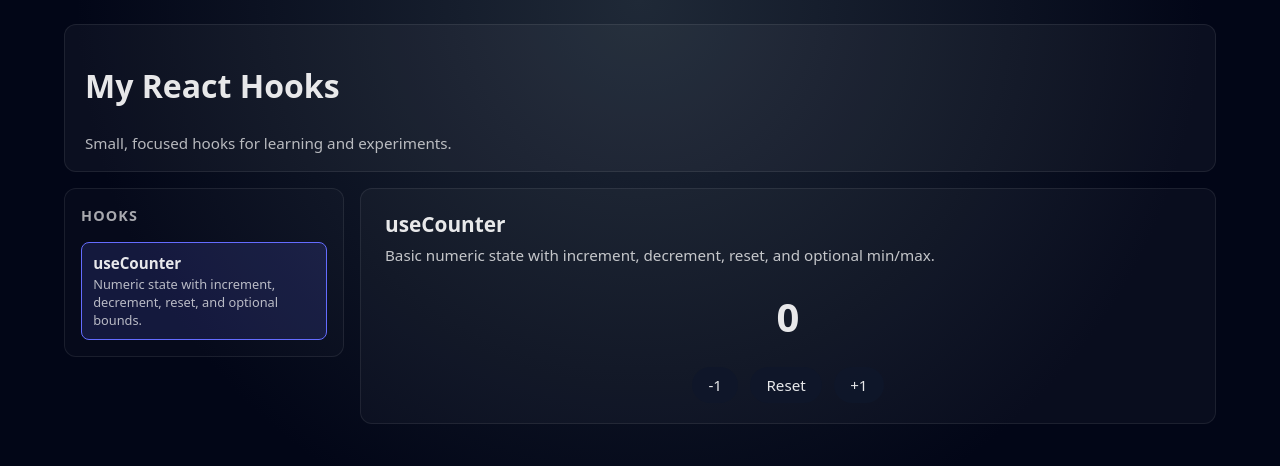
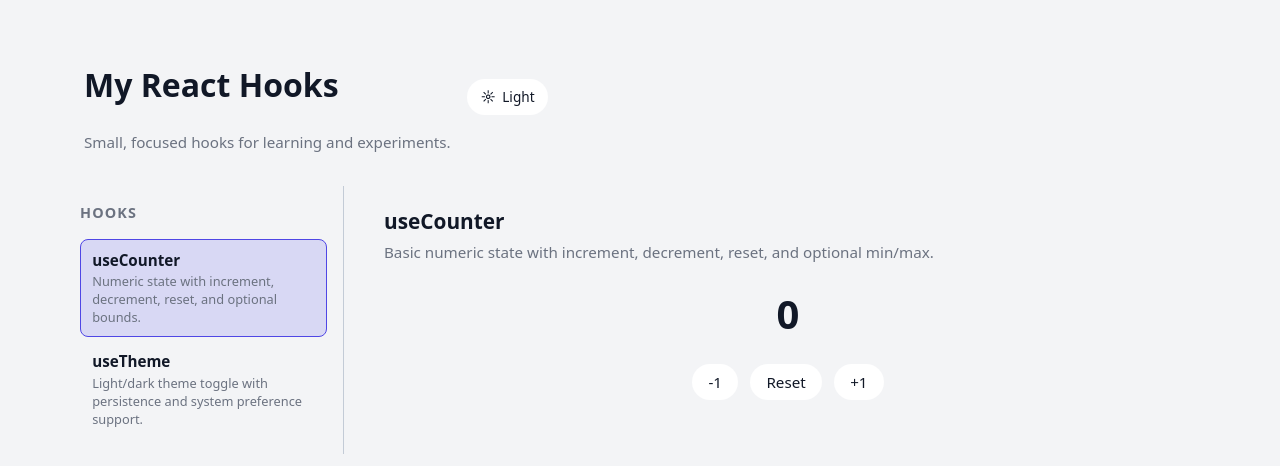
Before and after one commit to antoniwan/my-react-hooks, a React (Vite) app: page / in a window 1280 px wide. Shown: the top 466 px of the page. Built offline with nearby package versions, Linux system fonts and the light colour scheme.

Commit message:
Enhance theme support and styling; added theme toggle functionality and updated CSS variables for improved design consistency across light and dark modes.

```diff
--- a/src/App.css
+++ b/src/App.css
@@ -9,9 +9,9 @@
 
 .app-header {
   padding: 1rem 1.25rem;
-  border-radius: 0.75rem;
-  background: rgba(255, 255, 255, 0.04);
-  border: 1px solid rgba(255, 255, 255, 0.08);
+  display: flex;
+  align-items: center;
+  justify-content: space-between;
 }
 
 .header-inner {
@@ -23,7 +23,7 @@
 
 .header-subtitle {
   margin: 0.25rem 0 0;
-  color: rgba(255, 255, 255, 0.7);
+  color: var(--text-muted);
   font-size: 0.95rem;
 }
 
@@ -36,16 +36,11 @@
 
 .app-sidebar {
   padding: 1rem;
-  border-radius: 0.75rem;
-  background: rgba(255, 255, 255, 0.02);
-  border: 1px solid rgba(255, 255, 255, 0.08);
+  border-right: 1px solid var(--border-subtle);
 }
 
 .app-main {
   padding: 1.25rem 1.5rem;
-  border-radius: 0.75rem;
-  background: rgba(255, 255, 255, 0.03);
-  border: 1px solid rgba(255, 255, 255, 0.08);
 }
 
 .hook-list {
@@ -59,7 +54,7 @@
   font-size: 0.9rem;
   text-transform: uppercase;
   letter-spacing: 0.08em;
-  color: rgba(255, 255, 255, 0.65);
+  color: var(--text-muted);
 }
 
 .hook-list ul {
@@ -84,13 +79,13 @@
 }
 
 .hook-list-item:hover {
-  border-color: rgba(100, 108, 255, 0.7);
-  background: rgba(100, 108, 255, 0.08);
+  border-color: var(--accent);
+  background: var(--accent-soft);
 }
 
 .hook-list-item.is-active {
-  border-color: rgba(100, 108, 255, 1);
-  background: rgba(100, 108, 255, 0.15);
+  border-color: var(--accent);
+  background: var(--accent-soft-strong);
 }
 
 .hook-name {
@@ -100,7 +95,7 @@
 
 .hook-description {
   font-size: 0.8rem;
-  color: rgba(255, 255, 255, 0.7);
+  color: var(--text-muted);
 }
 
 .hook-demo {
@@ -116,7 +111,7 @@
 
 .hook-demo-description {
   margin: 0.25rem 0 0;
-  color: rgba(255, 255, 255, 0.75);
+  color: var(--text-muted);
   font-size: 0.95rem;
 }
 
@@ -132,6 +127,21 @@
   gap: 0.75rem;
 }
 
+.theme-toggle {
+  display: inline-flex;
+  align-items: center;
+  gap: 0.4rem;
+  padding-inline: 0.8rem;
+}
+
+.theme-toggle-icon {
+  font-size: 0.9rem;
+}
+
+.theme-toggle-label {
+  font-size: 0.85rem;
+}
+
 @media (max-width: 768px) {
   .app-shell {
     padding: 1rem;
--- a/src/App.tsx
+++ b/src/App.tsx
@@ -2,6 +2,8 @@ import { useState } from 'react'
 import './App.css'
 import { Layout } from './components/Layout'
 import { CounterDemo } from './components/CounterDemo'
+import { ThemeToggleDemo } from './components/ThemeToggleDemo'
+import { useTheme } from './hooks/useTheme'
 
 type HookExample = {
   id: string
@@ -15,10 +17,16 @@ const HOOKS: HookExample[] = [
     name: 'useCounter',
     description: 'Numeric state with increment, decrement, reset, and optional bounds.',
   },
+  {
+    id: 'useTheme',
+    name: 'useTheme',
+    description: 'Light/dark theme toggle with persistence and system preference support.',
+  },
 ]
 
 function App() {
   const [selectedHookId, setSelectedHookId] = useState<string>(HOOKS[0]?.id ?? 'useCounter')
+  const { theme, toggleTheme } = useTheme()
 
   const selectedHook = HOOKS.find((hook) => hook.id === selectedHookId) ?? HOOKS[0]
 
@@ -30,6 +38,19 @@ function App() {
             <h1>My React Hooks</h1>
             <p className="header-subtitle">Small, focused hooks for learning and experiments.</p>
           </div>
+          <button
+            type="button"
+            className="theme-toggle"
+            onClick={toggleTheme}
+            aria-label={theme === 'dark' ? 'Switch to light theme' : 'Switch to dark theme'}
+          >
+            <span className="theme-toggle-icon" aria-hidden="true">
+              {theme === 'dark' ? '☾' : '☼'}
+            </span>
+            <span className="theme-toggle-label">
+              {theme === 'dark' ? 'Dark' : 'Light'}
+            </span>
+          </button>
         </div>
       }
       sidebar={
@@ -55,6 +76,7 @@ function App() {
       }
     >
       {selectedHook?.id === 'useCounter' && <CounterDemo />}
+      {selectedHook?.id === 'useTheme' && <ThemeToggleDemo theme={theme} toggleTheme={toggleTheme} />}
     </Layout>
   )
 }
--- /dev/null
+++ b/src/components/ThemeToggleDemo.tsx
@@ -0,0 +1,29 @@
+import type { Theme } from '../hooks/useTheme'
+
+type ThemeToggleDemoProps = {
+  theme: Theme
+  toggleTheme: () => void
+}
+
+export function ThemeToggleDemo({ theme, toggleTheme }: ThemeToggleDemoProps) {
+  const label = theme === 'dark' ? 'Switch to light theme' : 'Switch to dark theme'
+
+  return (
+    <div className="hook-demo">
+      <div className="hook-demo-header">
+        <h2>useTheme</h2>
+        <p className="hook-demo-description">
+          Light/dark theme state stored in localStorage and synced with the document.
+        </p>
+      </div>
+
+      <p>Current theme: {theme}</p>
+
+      <div className="counter-demo-actions">
+        <button type="button" onClick={toggleTheme} aria-label={label}>
+          {theme === 'dark' ? 'Use light theme' : 'Use dark theme'}
+        </button>
+      </div>
+    </div>
+  )
+}
--- /dev/null
+++ b/src/hooks/useTheme.ts
@@ -0,0 +1,36 @@
+import { useEffect, useState } from 'react'
+
+export type Theme = 'light' | 'dark'
+
+const STORAGE_KEY = 'my-react-hooks-theme'
+
+function getInitialTheme(): Theme {
+  if (typeof window === 'undefined') return 'dark'
+
+  const stored = window.localStorage.getItem(STORAGE_KEY)
+  if (stored === 'light' || stored === 'dark') {
+    return stored
+  }
+
+  const prefersDark =
+    window.matchMedia && window.matchMedia('(prefers-color-scheme: dark)').matches
+
+  return prefersDark ? 'dark' : 'light'
+}
+
+export function useTheme() {
+  const [theme, setTheme] = useState<Theme>(() => getInitialTheme())
+
+  useEffect(() => {
+    if (typeof document === 'undefined') return
+
+    document.documentElement.setAttribute('data-theme', theme)
+    window.localStorage.setItem(STORAGE_KEY, theme)
+  }, [theme])
+
+  const toggleTheme = () => {
+    setTheme((current) => (current === 'dark' ? 'light' : 'dark'))
+  }
+
+  return { theme, setTheme, toggleTheme }
+}
--- a/src/index.css
+++ b/src/index.css
@@ -6,9 +6,28 @@
   text-rendering: optimizeLegibility;
   -webkit-font-smoothing: antialiased;
   -moz-osx-font-smoothing: grayscale;
-  color-scheme: dark;
-  color: rgba(255, 255, 255, 0.9);
-  background-color: #111827;
+  color-scheme: light dark;
+
+  /* theme tokens */
+  --bg: #020617;
+  --bg-elevated: #020617;
+  --text: #e5e7eb;
+  --text-muted: #9ca3af;
+  --accent: #6366f1;
+  --accent-soft: rgba(99, 102, 241, 0.12);
+  --accent-soft-strong: rgba(99, 102, 241, 0.22);
+  --border-subtle: rgba(148, 163, 184, 0.35);
+}
+
+:root[data-theme='light'] {
+  --bg: #f3f4f6;
+  --bg-elevated: #ffffff;
+  --text: #111827;
+  --text-muted: #6b7280;
+  --accent: #4f46e5;
+  --accent-soft: rgba(79, 70, 229, 0.06);
+  --accent-soft-strong: rgba(79, 70, 229, 0.16);
+  --border-subtle: rgba(148, 163, 184, 0.5);
 }
 
 *,
@@ -21,7 +40,8 @@ body {
   margin: 0;
   min-width: 320px;
   min-height: 100vh;
-  background: radial-gradient(circle at top, #1f2937, #020617 55%);
+  background-color: var(--bg);
+  color: var(--text);
 }
 
 #root {
@@ -30,12 +50,13 @@ body {
 
 a {
   font-weight: 500;
-  color: #6366f1;
+  color: var(--accent);
   text-decoration: none;
 }
 
 a:hover {
-  color: #818cf8;
+  color: var(--accent);
+  text-decoration: underline;
 }
 
 button {
@@ -45,7 +66,7 @@ button {
   font-size: 0.95rem;
   font-weight: 500;
   font-family: inherit;
-  background-color: rgba(15, 23, 42, 0.9);
+  background-color: var(--bg-elevated);
   color: inherit;
   cursor: pointer;
   transition:
@@ -55,8 +76,8 @@ button {
 }
 
 button:hover {
-  border-color: #6366f1;
-  background-color: rgba(30, 64, 175, 0.9);
+  border-color: var(--accent);
+  background-color: var(--accent-soft);
   transform: translateY(-1px);
 }
 
@@ -65,6 +86,6 @@ button:active {
 }
 
 button:focus-visible {
-  outline: 2px solid #818cf8;
+  outline: 2px solid var(--accent);
   outline-offset: 2px;
 }
```
